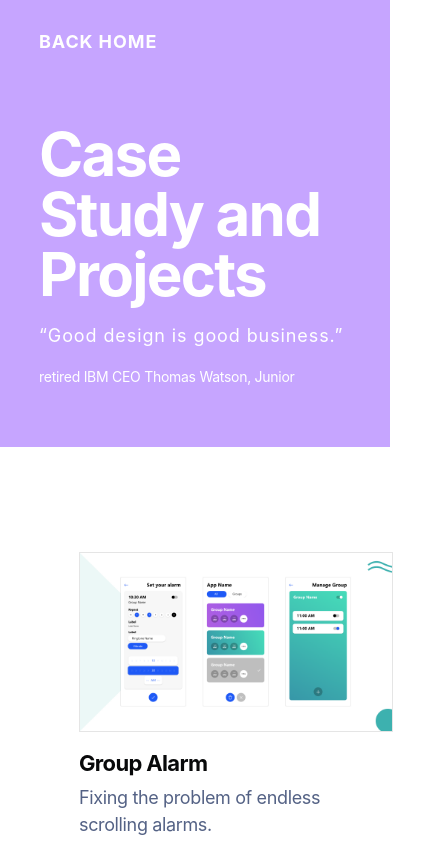
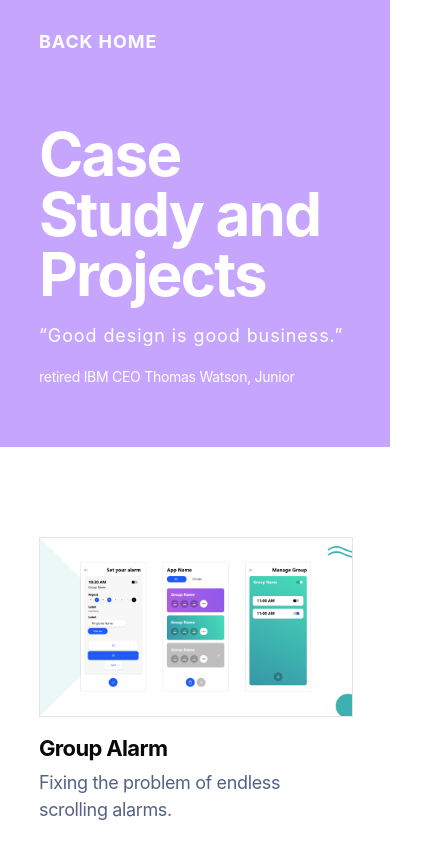
Before and after one commit to samarthdesigns/samarthdesigns.github.io, a React (Create React App) app: page /case-studies in a window 390 px wide. Shown: the top 844 px of the page, 431 px wide, since content can reach past the window. Built offline with nearby package versions, Linux system fonts and the light colour scheme.

Commit message:
Fixed mobile view for pages

```diff
--- a/src/styles/App.css
+++ b/src/styles/App.css
@@ -636,3 +636,13 @@ a{
 .redheader{
     background: #ff665e;
 }
+
+
+@media (max-width: 900px) {
+  .projectsList .box{
+    margin-left: 0px;
+    margin-right: 0px;
+    margin-top: 25px;
+    margin-bottom: 25px;
+  }
+}
```
